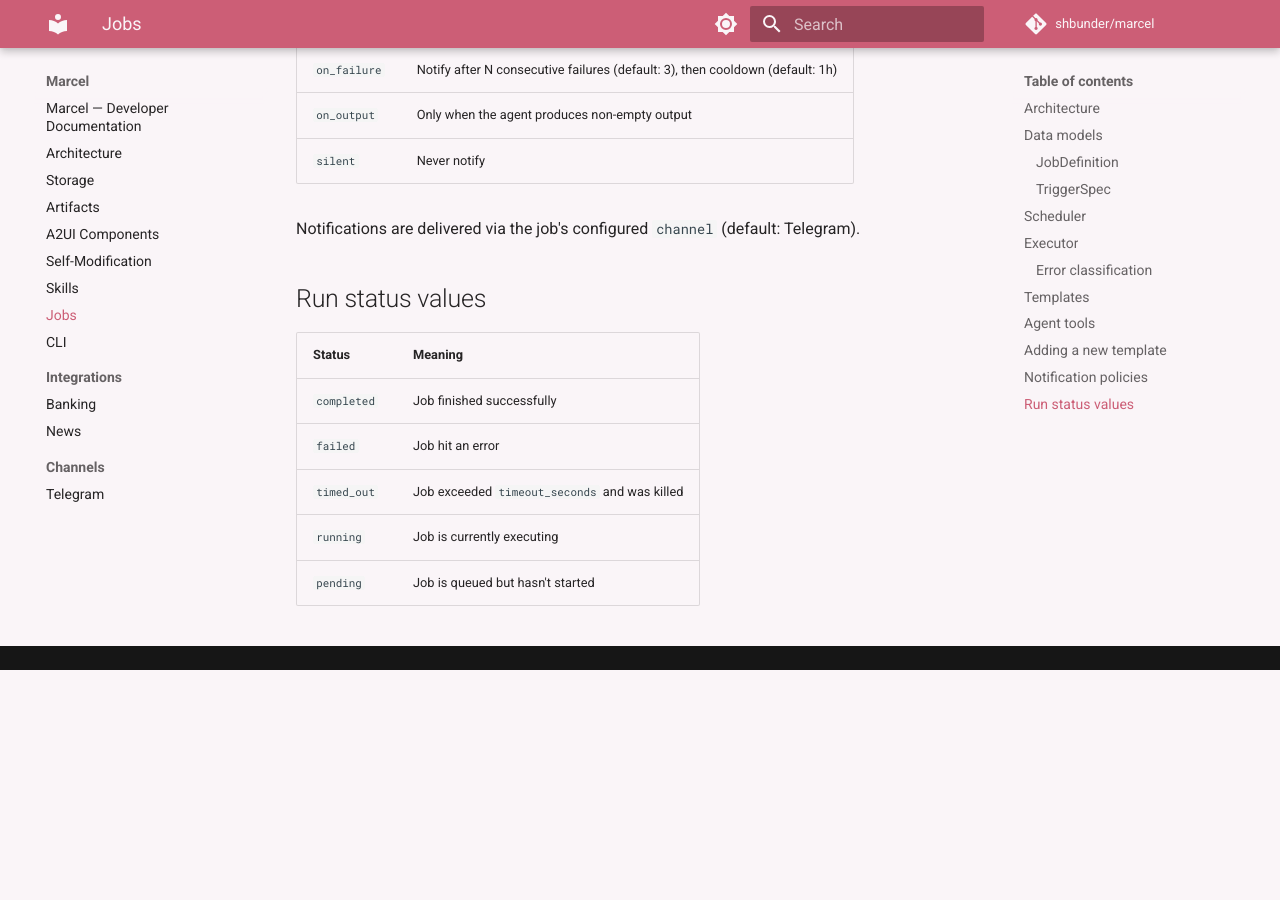
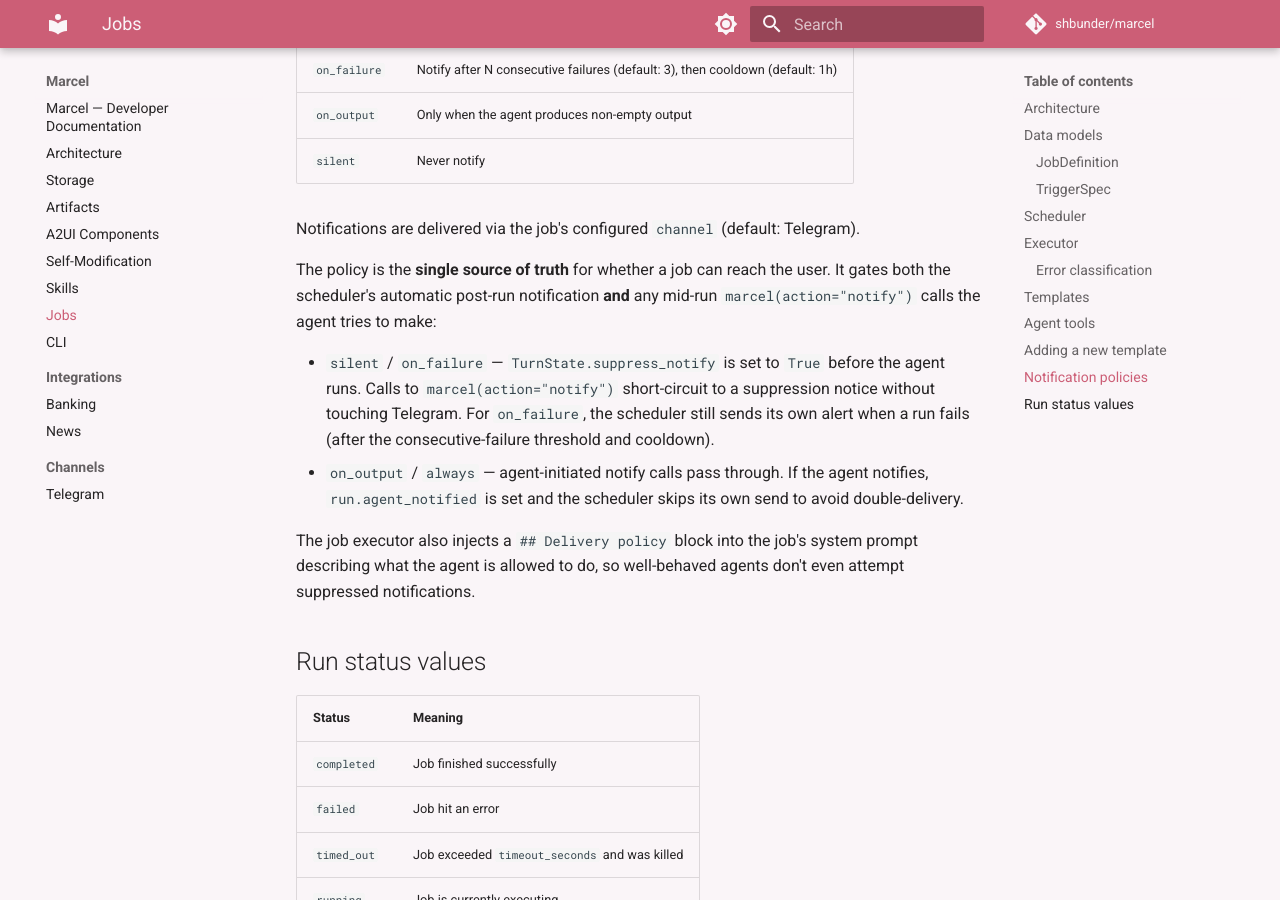
Before and after one commit to shbunder/marcel, an MkDocs documentation site: the page built from docs/jobs.md, in a window 1280 px wide and 900 px high, scrolled down 4869 px. Built offline with MkDocs 1.6.1 and Material for MkDocs 9.7.7, drawn with Linux system fonts in a browser that asks for light colours; comment, search, counter and statistics services are not loaded; before the commit the page ends 5539 px from its top, so only the background shows below that.

Commit message:
✅ [ISSUE-069] closed: notify policy gates agent-initiated notifications
The notify policy is now the single source of truth for whether a job
can reach the user. Silent and on_failure jobs can no longer deliver
mid-run via marcel(action="notify") — the executor sets suppress_notify
on TurnState and the tool short-circuits with a suppression notice.

docs/jobs.md: document the new single-source-of-truth behavior.
Version: 2.6.0 -> 2.6.1 (SHAME: policy was leaky before).

Co-Authored-By: Claude Opus 4.6 (1M context) <noreply@anthropic.com>

```diff
--- a/docs/jobs.md
+++ b/docs/jobs.md
@@ -147,6 +147,13 @@ Then update `.marcel/skills/jobs/SKILL.md` to document the new template.
 
 Notifications are delivered via the job's configured `channel` (default: Telegram).
 
+The policy is the **single source of truth** for whether a job can reach the user. It gates both the scheduler's automatic post-run notification **and** any mid-run `marcel(action="notify")` calls the agent tries to make:
+
+- `silent` / `on_failure` — `TurnState.suppress_notify` is set to `True` before the agent runs. Calls to `marcel(action="notify")` short-circuit to a suppression notice without touching Telegram. For `on_failure`, the scheduler still sends its own alert when a run fails (after the consecutive-failure threshold and cooldown).
+- `on_output` / `always` — agent-initiated notify calls pass through. If the agent notifies, `run.agent_notified` is set and the scheduler skips its own send to avoid double-delivery.
+
+The job executor also injects a `## Delivery policy` block into the job's system prompt describing what the agent is allowed to do, so well-behaved agents don't even attempt suppressed notifications.
+
 ## Run status values
 
 | Status | Meaning |
--- a/src/marcel_core/__init__.py
+++ b/src/marcel_core/__init__.py
@@ -1,3 +1,3 @@
 """Marcel core — FastAPI server and agent engine."""
 
-__version__ = '2.6.0'
+__version__ = '2.6.1'
```
Also changed, not shown: project/issues/closed/ISSUE-069-notify-policy-gates-agent-notifications.md (renamed from project/issues/wip/ISSUE-069-notify-policy-gates-agent-notifications.md, +2 -2 lines).
